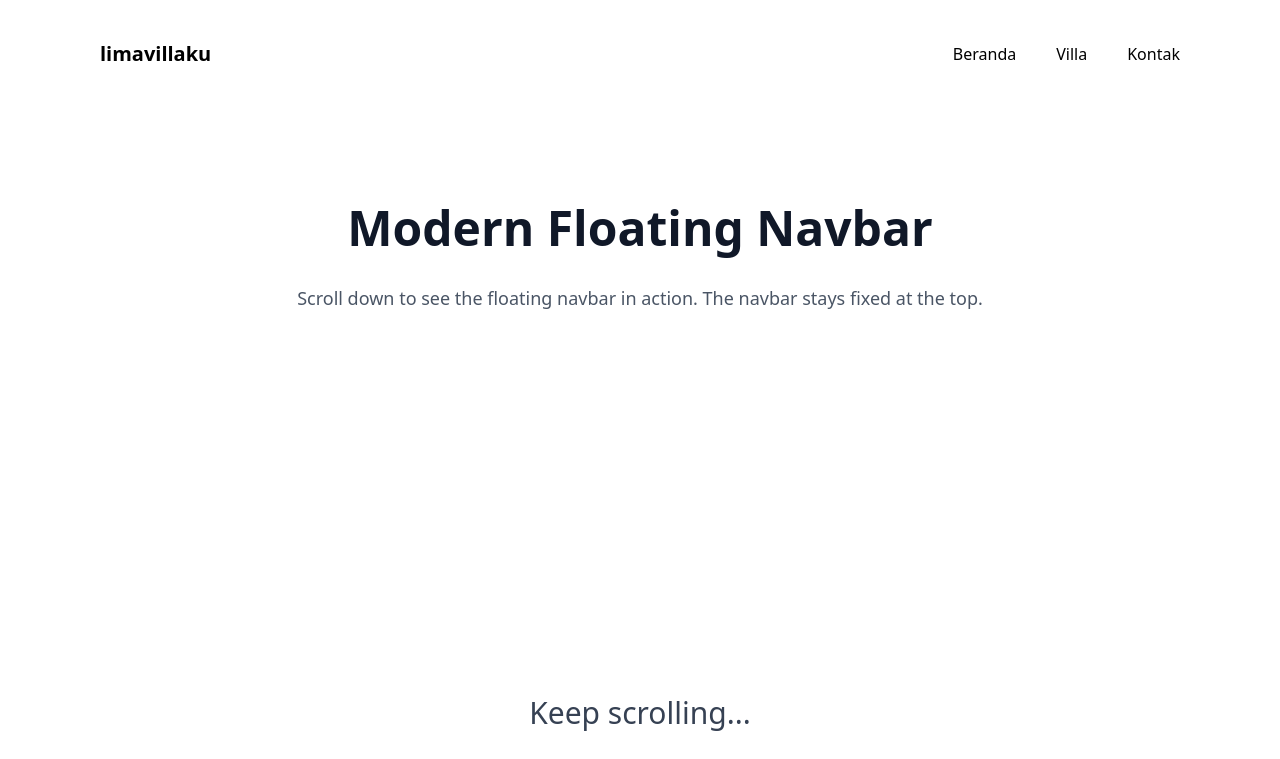
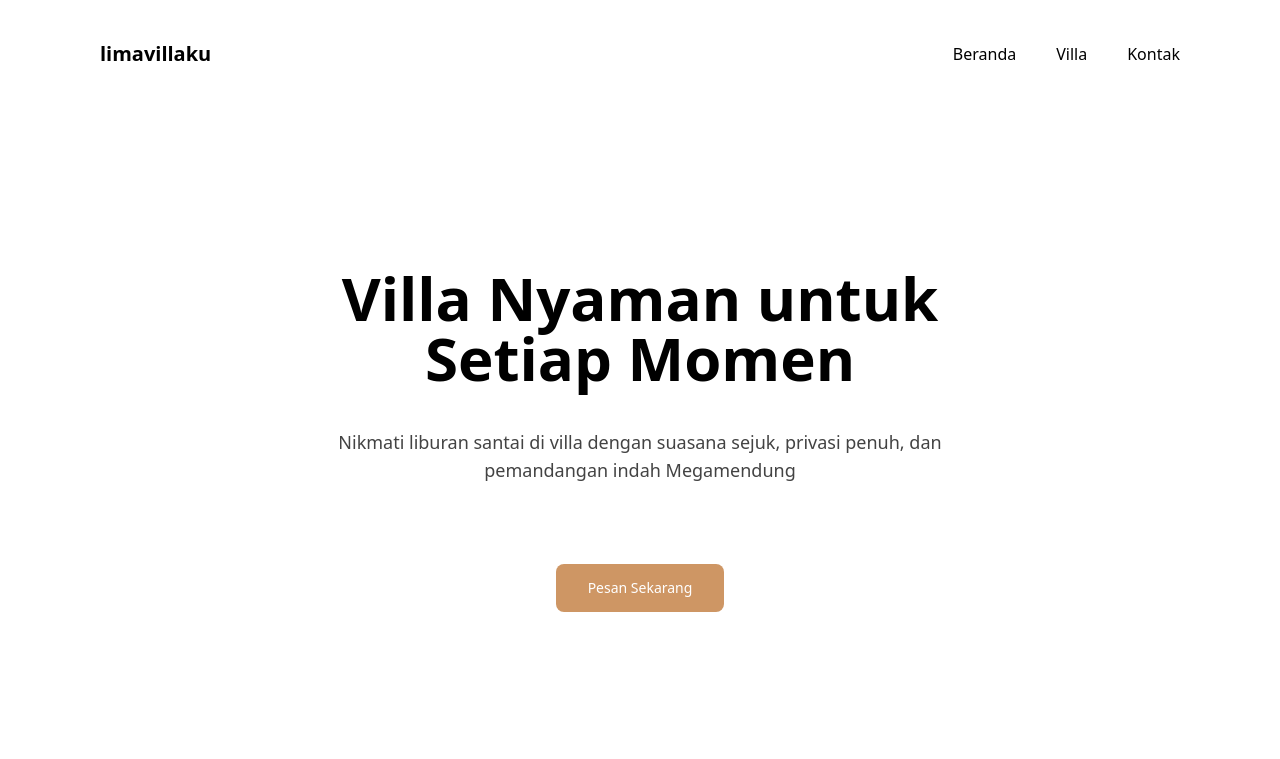
Before and after one commit to ahargunyllib/lima-villa-ku, an Astro site: page / in a window 1280 px wide. Shown: the top 759 px of the page. Built offline with nearby package versions, Linux system fonts and the light colour scheme; Astro itself is replaced by a stand-in of ours.

Commit message:
chore: replace main content with HeroSection component in index.astro

```diff
--- a/src/pages/index.astro
+++ b/src/pages/index.astro
@@ -1,28 +1,12 @@
 ---
 import Navbar from "../components/navbar.astro";
+import HeroSection from "../components/sections/hero-section.astro";
 import Footer from "../components/footer.astro";
 import RootLayout from "../layouts/root-layout.astro";
 ---
 
 <RootLayout>
   <Navbar/>
-  <main class="pt-24 min-h-[200vh]">
-    <div class="max-w-4xl mx-auto px-8">
-      <h1 class="text-5xl font-bold text-center mb-8 text-gray-900">
-        Modern Floating Navbar
-      </h1>
-      <p class="text-lg leading-relaxed text-gray-600 text-center">
-        Scroll down to see the floating navbar in action. The navbar stays fixed at the top.
-      </p>
-
-      <div class="h-screen flex items-center justify-center">
-        <h2 class="text-3xl text-gray-700">Keep scrolling...</h2>
-      </div>
-
-      <div class="h-screen flex items-center justify-center">
-        <h2 class="text-3xl text-gray-700">The navbar floats above content</h2>
-      </div>
-    </div>
-  </main>
+  <HeroSection/>
   <Footer/>
 </RootLayout>
```
